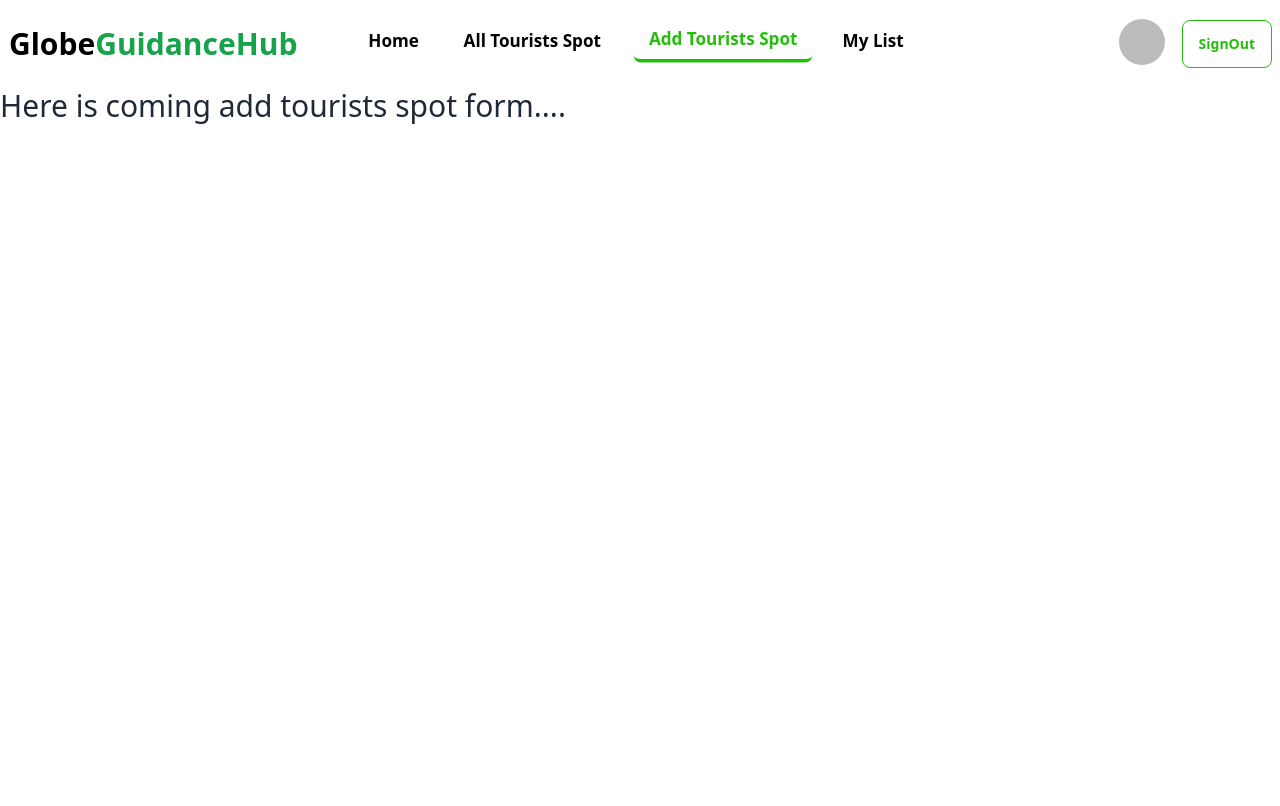
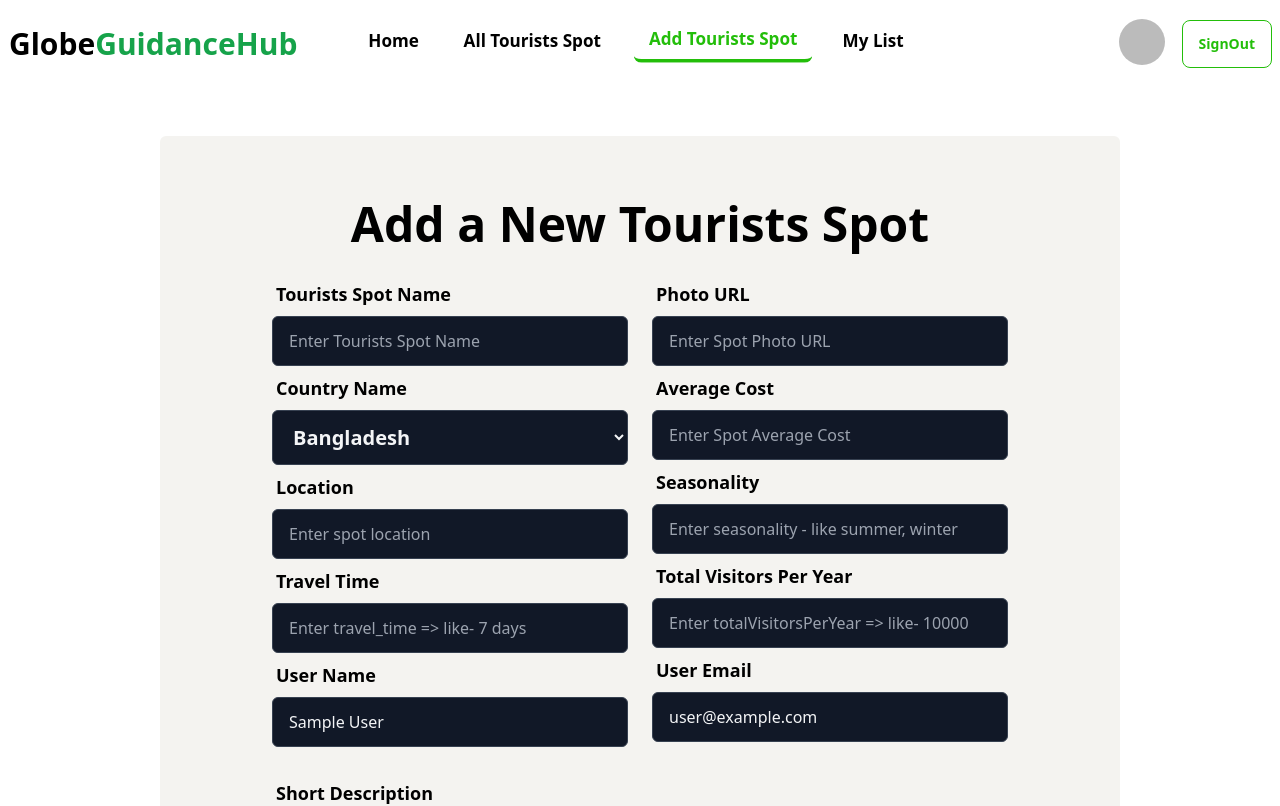
Before and after one commit to md-nasim-mondal/globeGuidanceHub-tourism-management-client, a React (Vite) app: page /addTouristsSpot in a window 1280 px wide. Shown: the top 806 px of the page. Built offline with nearby package versions, Linux system fonts and the light colour scheme; no server answers; sample sign-in values are in the browser's storage.

Commit message:
made add tourists spot form

```diff
--- a/src/pages/AddTouristsSpot/AddTouristsSpot.jsx
+++ b/src/pages/AddTouristsSpot/AddTouristsSpot.jsx
@@ -1,9 +1,204 @@
+import useAuth from "../../providers/Auth";
+
 const AddTouristsSpot = () => {
-    return (
-        <div>
-            <h3 className="text-3xl">Here is coming add tourists spot form.... </h3>
+  const { user } = useAuth();
+  const handleAddSpot = (e) => {
+    e.preventDefault();
+    const form = e.target;
+    const country = form.country.value;
+    console.log(country);
+  };
+  return (
+    <div>
+      <div className="container mx-auto mt-12">
+        <div className="text-center px-10 py-7 lg:px-28 lg:py-16 bg-[#F4F3F0] lg:w-3/4 rounded-md mx-auto">
+          <h2 className="text-5xl pb-6 font-extrabold text-black">
+            Add a New Tourists Spot
+          </h2>
+          <form
+            onSubmit={handleAddSpot}
+            className="grid grid-cols-1 md:grid-cols-2 gap-6  mx-auto">
+            <div>
+              <div className="form-control">
+                <label className="label">
+                  <span className="label-text font-semibold text-lg text-black">
+                    Tourists Spot Name
+                  </span>
+                </label>
+                <input
+                  type="text"
+                  name="spotName"
+                  placeholder="Enter Tourists Spot Name"
+                  className="w-full px-4 py-3 rounded-md border focus:border-4 border-gray-700 bg-gray-900 text-gray-100 focus:border-green-600"
+                  required
+                />
+              </div>
+              <div className="form-control">
+                <label className="label">
+                  <span className="label-text font-semibold text-lg text-black">
+                    Country Name
+                  </span>
+                </label>
+                <select
+                  name="country"
+                  id="country"
+                  className="font-semibold text-xl w-full px-4 py-3 rounded-md border focus:border-4 border-gray-700 bg-gray-900 text-gray-100 focus:border-green-600">
+                  <option value="Bangladesh">Bangladesh</option>
+                  <option value="Indonesia">Indonesia</option>
+                  <option value="Thailand">Thailand</option>
+                  <option value="Malaysia">Malaysia</option>
+                  <option value="Vietnam">Vietnam</option>
+                  <option value="Cambodia">Cambodia</option>
+                </select>
+                {/* <input
+                  type="text"
+                  name="countryName"
+                  placeholder="Enter Spot Country Name"
+                  className="w-full px-4 py-3 rounded-md border focus:border-4 border-gray-700 bg-gray-900 text-gray-100 focus:border-green-600"
+                  required
+                /> */}
+              </div>
+              <div className="form-control">
+                <label className="label">
+                  <span className="label-text font-semibold text-lg text-black">
+                    Location
+                  </span>
+                </label>
+                <input
+                  type="text"
+                  name="location"
+                  placeholder="Enter spot location"
+                  className="w-full px-4 py-3 rounded-md border focus:border-4 border-gray-700 bg-gray-900 text-gray-100 focus:border-green-600"
+                  required
+                />
+              </div>
+              <div className="form-control">
+                <label className="label">
+                  <span className="label-text font-semibold text-lg text-black">
+                    Travel Time
+                  </span>
+                </label>
+                <input
+                  type="text"
+                  name="travelTime"
+                  placeholder="Enter travel_time => like- 7 days"
+                  className="w-full px-4 py-3 rounded-md border focus:border-4 border-gray-700 bg-gray-900 text-gray-100 focus:border-green-600"
+                  required
+                />
+              </div>
+              <div className="form-control">
+                <label className="label">
+                  <span className="label-text font-semibold text-lg text-black">
+                    User Name
+                  </span>
+                </label>
+                <input
+                  type="text"
+                  name="userName"
+                  placeholder={user.displayName}
+                  value={user.displayName}
+                  readOnly
+                  className="w-full px-4 py-3 rounded-md border focus:border-4 border-gray-700 bg-gray-900 text-gray-100 focus:border-green-600"
+                  required
+                />
+              </div>
+            </div>
+            <div>
+              <div className="form-control">
+                <label className="label">
+                  <span className="label-text font-semibold text-lg text-black">
+                    Photo URL
+                  </span>
+                </label>
+                <input
+                  type="url"
+                  name="photo"
+                  placeholder="Enter Spot Photo URL"
+                  className="w-full px-4 py-3 rounded-md border focus:border-4 border-gray-700 bg-gray-900 text-gray-100 focus:border-green-600"
+                  required
+                />
+              </div>
+              <div className="form-control">
+                <label className="label">
+                  <span className="label-text font-semibold text-lg text-black">
+                    Average Cost
+                  </span>
+                </label>
+                <input
+                  type="text"
+                  name="averageCost"
+                  placeholder="Enter Spot Average Cost"
+                  className="w-full px-4 py-3 rounded-md border focus:border-4 border-gray-700 bg-gray-900 text-gray-100 focus:border-green-600"
+                  required
+                />
+              </div>
+              <div className="form-control">
+                <label className="label">
+                  <span className="label-text font-semibold text-lg text-black">
+                    Seasonality
+                  </span>
+                </label>
+                <input
+                  type="text"
+                  name="seasonality"
+                  placeholder="Enter seasonality - like summer, winter"
+                  className="w-full px-4 py-3 rounded-md border focus:border-4 border-gray-700 bg-gray-900 text-gray-100 focus:border-green-600"
+                  required
+                />
+              </div>
+              <div className="form-control">
+                <label className="label">
+                  <span className="label-text font-semibold text-lg text-black">
+                    Total Visitors Per Year
+                  </span>
+                </label>
+                <input
+                  type="number"
+                  name="totalVisitors"
+                  placeholder="Enter totalVisitorsPerYear => like- 10000"
+                  className="w-full px-4 py-3 rounded-md border focus:border-4 border-gray-700 bg-gray-900 text-gray-100 focus:border-green-600"
+                  required
+                />
+              </div>
+              <div className="form-control">
+                <label className="label">
+                  <span className="label-text font-semibold text-lg text-black">
+                    User Email
+                  </span>
+                </label>
+                <input
+                  type="email"
+                  name="userEmail"
+                  placeholder="Please Enter Your Email by which Email You Signed In"
+                    defaultValue={user.email}
+                  className="w-full px-4 py-3 rounded-md border focus:border-4 border-gray-700 bg-gray-900 text-gray-100 focus:border-green-600"
+                  required
+                />
+              </div>
+            </div>
+            <div className="md:col-span-2 space-y-6">
+              <div className="form-control">
+                <label className="label">
+                  <span className="label-text font-semibold text-lg text-black">
+                    Short Description
+                  </span>
+                </label>
+                <textarea
+                  name="description"
+                  id="description"
+                  className="w-full min-h-32 px-4 py-3 rounded-md border focus:border-4 border-gray-700 bg-gray-900 text-gray-100 focus:border-green-600"></textarea>
+              </div>
+              <input
+                type="submit"
+                value="Add Tourists Spot"
+                className="btn w-full bg-[#D2B48C] border-2 rounded-md border-[#331A15]"
+              />
+            </div>
+          </form>
         </div>
-    );
+      </div>
+    </div>
+  );
 };
 
 export default AddTouristsSpot;
--- a/src/pages/Home/Home.jsx
+++ b/src/pages/Home/Home.jsx
@@ -1,19 +1,10 @@
-import useAuth from "../../providers/Auth";
 
 const Home = () => {
-    const { loading } = useAuth();
-    if (loading) {
-        return (
-            <div className=" flex mt-16 justify-center">
-                <span className="loading loading-infinity loading-lg"></span>
-            </div>
-        );
-    }
-    return (
-        <div>
-            <h1 className="text-7xl text-center">This is Home Page</h1>
-        </div>
-    );
+  return (
+    <div>
+      <h1 className="text-7xl text-center">This is Home Page</h1>
+    </div>
+  );
 };
 
 export default Home;
```
